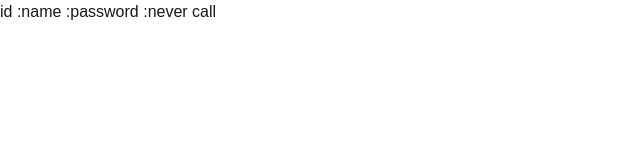
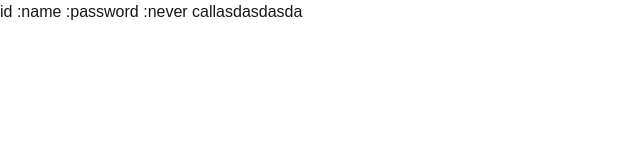
Before and after one commit to Deepanshumishra2004/ci-app, a Next.js app in the folder apps/frontend/: page / in a window 1280 px wide. Shown: the top 160 px of the page, without its empty margins (0-640 px from the left). Built offline with nearby package versions, Linux system fonts and the light colour scheme; no server answers; the database is empty.

Commit message:
Update page.tsx

```diff
--- a/apps/frontend/app/page.tsx
+++ b/apps/frontend/app/page.tsx
@@ -12,7 +12,7 @@ export default async function Home() {
       {user?.username}
       password :
       {user?.password}
-      never call
+      never callasdasdasda
     </div>
   );
 }
```
